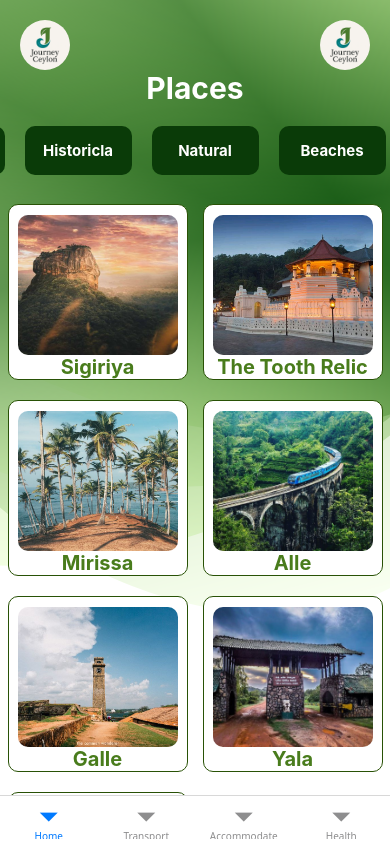
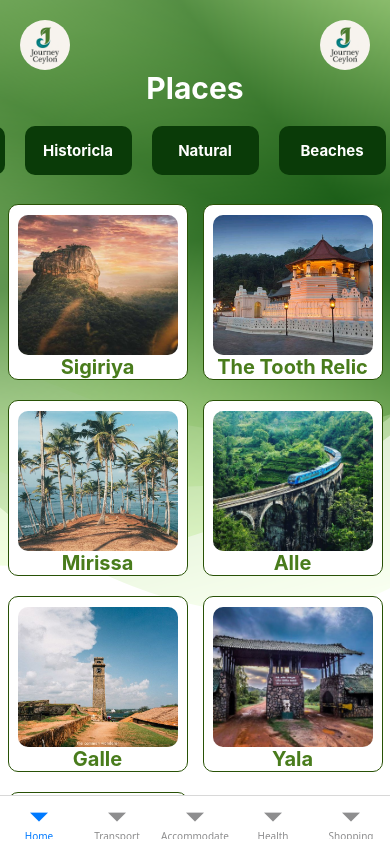
Before and after one commit to Avishka-kavishan/Travel_APP, a React Native app: screen /HomeTab in a window 390 px wide. Built offline with nearby package versions, Linux system fonts and the light colour scheme.

Commit message:
add bottom navigation to shopping page

```diff
--- a/src/screen/HomeTab.tsx
+++ b/src/screen/HomeTab.tsx
@@ -9,7 +9,7 @@ import React from 'react';
 
 export type BottomTabParamList = {
   Home: undefined;
-  Profile: undefined;
+  Shopping: undefined;
   Health: undefined;
   Transport: undefined;
   Accommodate: undefined;
@@ -22,6 +22,7 @@ import Home from './Home';
 import Transport from './Transport';
 import Accommodation from './Accommodation';
 import Health from './Health';
+import Shopping from './Shopping';
 
 
 function HomeScreen({ navigation }:any) {
@@ -70,6 +71,7 @@ export default function HomeTab() {
         <Tab.Screen name="Transport" component={Transport} />
         <Tab.Screen name="Accommodate" component={Accommodation} />
         <Tab.Screen name="Health" component={Health} />
+        <Tab.Screen name="Shopping" component={Shopping} />
       </Tab.Navigator>
 
   );
--- /dev/null
+++ b/src/screen/Shopping.tsx
@@ -0,0 +1,12 @@
+import { View, Text } from 'react-native'
+import React from 'react'
+
+const Shopping = () => {
+  return (
+    <View>
+      <Text>Shopping</Text>
+    </View>
+  )
+}
+
+export default Shopping
```
